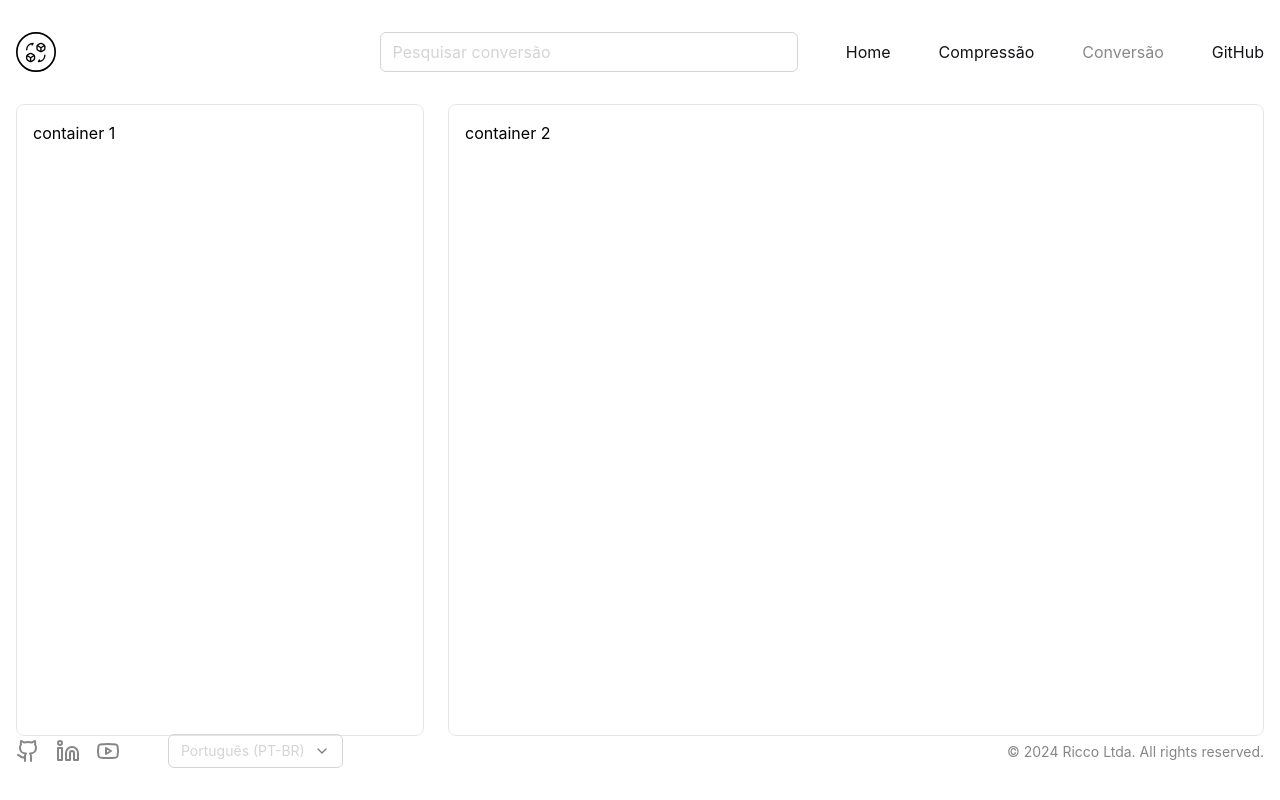
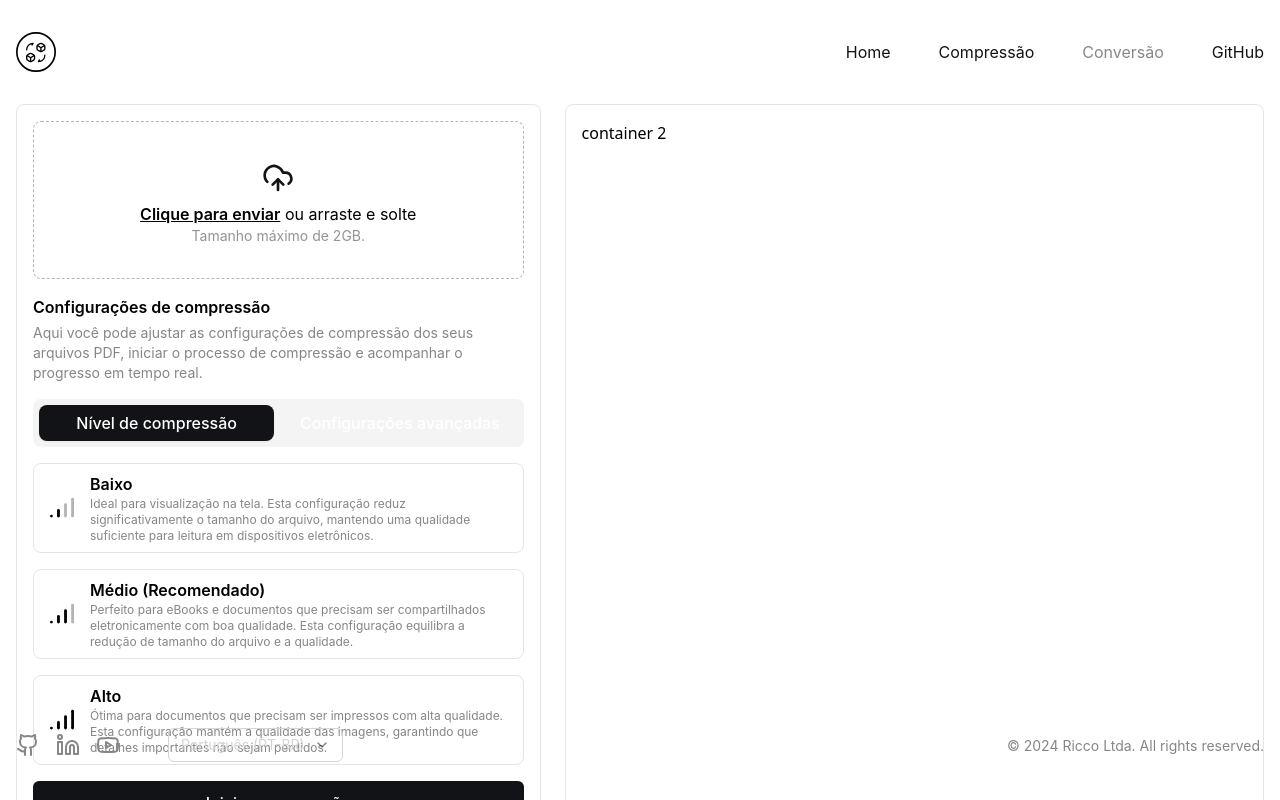
Before and after one commit to rafaeelricco/converto-app, a Next.js app: page /pt/compression in a window 1280 px wide. Built offline with nearby package versions, Linux system fonts and the light colour scheme; a web font is replaced by a local one.

Commit message:
feat(compression-area): created intial layout for compression area

```diff
--- a/src/app/globals.css
+++ b/src/app/globals.css
@@ -137,11 +137,28 @@
    font-weight: 700;
 }
 
-* {
+body {
    margin: 0;
    padding: 0;
    box-sizing: border-box;
-   font-family: -apple-system, BlinkMacSystemFont, sans-serif;
+}
+
+body * {
+   box-sizing: inherit;
+   -webkit-font-smoothing: antialiased;
+   -moz-osx-font-smoothing: grayscale;
+}
+
+body *:after,
+body *:before {
+   padding: 0;
+   margin: 0;
+   box-sizing: inherit;
+}
+
+* {
+   -webkit-font-smoothing: antialiased;
+   -moz-osx-font-smoothing: grayscale;
 }
 
 body {
@@ -173,7 +190,7 @@ a,
 ul,
 li,
 button {
-   font-family: -apple-system, BlinkMacSystemFont, sans-serif !important;
+   font-family: 'SF Pro Display', sans-serif;
 }
 
 input:-webkit-autofill::first-line {
--- a/src/app/layout.tsx
+++ b/src/app/layout.tsx
@@ -15,12 +15,12 @@ export async function generateStaticParams() {
 
 export default function Root({ children, params }: { children: React.ReactNode; params: { lang: string } }) {
    return (
-      <html lang={params.lang}>
+      <html lang={params.lang} className="antialiased">
          <Head
             title="Converto | Transformar seus arquivos é simples e rápido."
             description="A solução gratuita para todas as suas necessidades de conversão de arquivos."
          />
-         <body className="antialiased" id="root">
+         <body id="root">
             {children}
             <Toaster />
          </body>
--- /dev/null
+++ b/src/components/svgs/compression-level.tsx
@@ -0,0 +1,48 @@
+function LowLevel(props: React.SVGProps<SVGSVGElement>) {
+   return (
+      <svg viewBox="0 0 17 15" fill="none" xmlns="http://www.w3.org/2000/svg" {...props}>
+         <circle cx={1} cy={13.5} r={1} fill="#030303" />
+         <circle cx={6} cy={13.5} r={1} fill="#030303" />
+         <circle cx={11} cy={13.5} r={0.5} fill="#B4B4B4" stroke="#B4B4B4" />
+         <circle cx={16} cy={13.5} r={0.5} fill="#B4B4B4" stroke="#B4B4B4" />
+         <circle cx={6} cy={9.5} r={1} fill="#030303" />
+         <circle cx={11} cy={5.5} r={0.5} fill="#B4B4B4" stroke="#B4B4B4" />
+         <circle cx={16} cy={1.5} r={0.5} fill="#B4B4B4" stroke="#B4B4B4" />
+         <path d="M6 9.5v4" stroke="#030303" strokeWidth={2} />
+         <path d="M11 5.5v8M16 1.5v12" stroke="#B4B4B4" strokeWidth={2} />
+      </svg>
+   )
+}
+
+function MediumLevel(props: React.SVGProps<SVGSVGElement>) {
+   return (
+      <svg viewBox="0 0 17 15" fill="none" xmlns="http://www.w3.org/2000/svg" {...props}>
+         <circle cx={1} cy={13.5} r={0.5} fill="#030303" stroke="#030303" />
+         <circle cx={6} cy={13.5} r={0.5} fill="#030303" stroke="#030303" />
+         <circle cx={11} cy={13.5} r={0.5} fill="#030303" stroke="#030303" />
+         <circle cx={16} cy={13.5} r={0.5} fill="#B4B4B4" stroke="#B4B4B4" />
+         <circle cx={6} cy={9.5} r={0.5} fill="#030303" stroke="#030303" />
+         <circle cx={11} cy={5.5} r={0.5} fill="#030303" stroke="#030303" />
+         <circle cx={16} cy={1.5} r={0.5} fill="#B4B4B4" stroke="#B4B4B4" />
+         <path d="M6 9.5v4M11 5.5v8" stroke="#030303" strokeWidth={2} />
+         <path d="M16 1.5v12" stroke="#B4B4B4" strokeWidth={2} />
+      </svg>
+   )
+}
+
+function HighLevel(props: React.SVGProps<SVGSVGElement>) {
+   return (
+      <svg viewBox="0 0 17 15" fill="none" xmlns="http://www.w3.org/2000/svg" {...props}>
+         <circle cx={1} cy={13.5} r={0.5} fill="#030303" stroke="#030303" />
+         <circle cx={6} cy={13.5} r={0.5} fill="#030303" stroke="#030303" />
+         <circle cx={11} cy={13.5} r={0.5} fill="#030303" stroke="#030303" />
+         <circle cx={16} cy={13.5} r={0.5} fill="#030303" stroke="#030303" />
+         <circle cx={6} cy={9.5} r={0.5} fill="#030303" stroke="#030303" />
+         <circle cx={11} cy={5.5} r={0.5} fill="#030303" stroke="#030303" />
+         <circle cx={16} cy={1.5} r={0.5} fill="#030303" stroke="#030303" />
+         <path d="M6 9.5v4M11 5.5v8M16 1.5v12" stroke="#030303" strokeWidth={2} />
+      </svg>
+   )
+}
+
+export { HighLevel, LowLevel, MediumLevel }
--- /dev/null
+++ b/src/components/ui/dropzone.tsx
@@ -0,0 +1,65 @@
+import { cn } from '@/lib/utils'
+import { CloudUpload } from 'lucide-react'
+import React from 'react'
+import { useDropzone } from 'react-dropzone'
+
+// const getColor = (props) => {
+//   if (props.isDragAccept) {
+//       return '#00e676';
+//   }
+//   if (props.isDragReject) {
+//       return '#ff1744';
+//   }
+//   if (props.isFocused) {
+//       return '#2196f3';
+//   }
+//   return '#eeeeee';
+// }
+
+// const Container = styled.div`
+//   flex: 1;
+//   display: flex;
+//   flex-direction: column;
+//   align-items: center;
+//   padding: 20px;
+//   border-width: 2px;
+//   border-radius: 2px;
+//   border-color: ${props => getColor(props)};
+//   border-style: dashed;
+//   background-color: #fafafa;
+//   color: #bdbdbd;
+//   outline: none;
+//   transition: border .24s ease-in-out;
+// `;
+
+const Dropzone: React.FC = (props) => {
+   const { getRootProps, getInputProps, isFocused, isDragAccept, isDragReject } = useDropzone({
+      accept: { 'application/pdf': [] }
+   })
+
+   return (
+      <div
+         className={cn(
+            'flex h-auto w-full flex-1 flex-col items-center justify-center rounded-lg border border-dashed border-white-500 bg-transparent py-8 transition-all duration-300',
+            {
+               'border-black-500': isFocused,
+               'border-green-500': isDragAccept,
+               'border-red-500': isDragReject
+            }
+         )}
+         {...getRootProps({ isFocused, isDragAccept, isDragReject })}
+      >
+         <input {...getInputProps()} />
+         <div className="flex flex-1 flex-col items-center justify-center">
+            <CloudUpload className="my-2 h-8 w-8 text-black-500" />
+            <p className="font-sf-pro-display text-base">
+               <span className="cursor-default font-sf-pro-display font-semibold underline">Clique para enviar</span> ou
+               arraste e solte
+            </p>
+            <p className="font-sf-pro-display text-sm text-white-800">Tamanho máximo de 2GB.</p>
+         </div>
+      </div>
+   )
+}
+
+export { Dropzone }
--- a/src/components/ui/footer.tsx
+++ b/src/components/ui/footer.tsx
@@ -10,7 +10,7 @@ import React from 'react'
 const Footer: React.FC<DictionaryProps> = ({ dictionary, className }: FooterProps) => {
    return (
       <React.Fragment>
-         <nav className={cn('absolute bottom-0 z-20 mx-auto w-screen py-8', className)}>
+         <nav className={cn('absolute bottom-0 z-20 mx-auto min-h-[104px] w-screen py-8', className)}>
             <div className="container grid items-center justify-center space-y-4 lg:flex lg:justify-between lg:space-y-0">
                <div className="grid grid-flow-col gap-12">
                   <div className="grid grid-flow-col content-center items-center justify-center gap-4 lg:content-normal lg:justify-start">
--- a/src/components/ui/header.tsx
+++ b/src/components/ui/header.tsx
@@ -1,7 +1,6 @@
 'use client'
 
 import { LogoCircle, PanelLeftIcon } from '@/components/svgs'
-import { Input } from '@/components/ui/input'
 import { Sheet, SheetContent, SheetTrigger } from '@/components/ui/sheet'
 import { Tooltip, TooltipContent, TooltipProvider, TooltipTrigger } from '@/components/ui/tooltip'
 import { cn } from '@/lib/utils'
@@ -18,8 +17,8 @@ const Header: React.FC<DictionaryProps> = ({ dictionary, className }: HeaderProp
          <nav className={cn('w-screen py-8', className)}>
             <div className="container flex items-center justify-between">
                <LogoCircle className="h-10 w-10 antialiased" />
-               <div className="grid grid-cols-2 items-center gap-12">
-                  <Input placeholder="Pesquisar conversão" className="hidden lg:block" />
+               <div className="grid items-center gap-12">
+                  {/* <Input placeholder="Pesquisar conversão" className="hidden lg:block" /> */}
                   <div className="hidden grid-flow-col gap-12 lg:grid">
                      {items.map((item, index) => (
                         <ul className="w-full" key={item.id + index}>
--- a/src/components/ui/tabs.tsx
+++ b/src/components/ui/tabs.tsx
@@ -1,7 +1,7 @@
 'use client'
 
+import * as TabsPrimitive from '@radix-ui/react-tabs'
 import * as React from 'react'
-import * as TabsPrimitive from '@radix-ui/react-tabs'
 
 import { cn } from '@/lib/utils'
 
@@ -14,7 +14,7 @@ const TabsList = React.forwardRef<
    <TabsPrimitive.List
       ref={ref}
       className={cn(
-         'inline-flex h-10 items-center justify-center rounded-md bg-slate-100 p-1 text-slate-500 dark:bg-slate-800 dark:text-slate-400',
+         'inline-flex items-center justify-center rounded-lg bg-[#F4F4F4] p-1.5 text-slate-500 dark:bg-slate-800 dark:text-slate-400',
          className
       )}
       {...props}
@@ -29,7 +29,7 @@ const TabsTrigger = React.forwardRef<
    <TabsPrimitive.Trigger
       ref={ref}
       className={cn(
-         'ring-offset-white data-[state=active]:bg-white inline-flex items-center justify-center whitespace-nowrap rounded-sm px-3 py-1.5 text-sm font-medium transition-all focus-visible:outline-none focus-visible:ring-2 focus-visible:ring-slate-950 focus-visible:ring-offset-2 disabled:pointer-events-none disabled:opacity-50 data-[state=active]:text-slate-950 data-[state=active]:shadow-sm dark:ring-offset-slate-950 dark:focus-visible:ring-slate-300 dark:data-[state=active]:bg-slate-950 dark:data-[state=active]:text-slate-50',
+         'inline-flex cursor-default items-center justify-center whitespace-nowrap rounded-lg px-3 py-1.5 font-sf-pro-display text-sm font-medium text-white-100 ring-offset-white-250 transition-all focus-visible:outline-none focus-visible:ring-2 focus-visible:ring-slate-950 focus-visible:ring-offset-2 disabled:pointer-events-none disabled:opacity-50 data-[state=active]:bg-black-500 data-[state=active]:text-slate-950 data-[state=active]:shadow-sm dark:ring-offset-slate-950 dark:focus-visible:ring-slate-300 dark:data-[state=active]:bg-slate-950 dark:data-[state=active]:text-slate-50',
          className
       )}
       {...props}
@@ -44,7 +44,7 @@ const TabsContent = React.forwardRef<
    <TabsPrimitive.Content
       ref={ref}
       className={cn(
-         'ring-offset-white mt-2 focus-visible:outline-none focus-visible:ring-2 focus-visible:ring-slate-950 focus-visible:ring-offset-2 dark:ring-offset-slate-950 dark:focus-visible:ring-slate-300',
+         'ring-offset-white mt-4 focus-visible:outline-none focus-visible:ring-2 focus-visible:ring-slate-950 focus-visible:ring-offset-2 dark:ring-offset-slate-950 dark:focus-visible:ring-slate-300',
          className
       )}
       {...props}
@@ -52,4 +52,4 @@ const TabsContent = React.forwardRef<
 ))
 TabsContent.displayName = TabsPrimitive.Content.displayName
 
-export { Tabs, TabsList, TabsTrigger, TabsContent }
+export { Tabs, TabsContent, TabsList, TabsTrigger }
--- a/src/features/compression/compression.tsx
+++ b/src/features/compression/compression.tsx
@@ -1,15 +1,121 @@
 'use client'
 
+import * as Icon from '@/components/svgs/compression-level'
+import { Button } from '@/components/ui/button'
+
+import { Dropzone } from '@/components/ui/dropzone'
+import { Tabs, TabsContent, TabsList, TabsTrigger } from '@/components/ui/tabs'
+import { cn } from '@/lib/utils'
 import { DictionaryProps } from '@/types/dictionary'
 
 import React from 'react'
 
+enum TabOptions {
+   COMPRESSION_LEVEL = 'compression_level',
+   ADVANCED_SETTINGS = 'advanced_settings'
+}
+
 const CompressionArea: React.FC<HomeProps> = ({ dictionary }: HomeProps) => {
    return (
       <React.Fragment>
-         <div className="container grid grid-cols-[0.5fr_1fr] gap-6">
-            <div className="min-h-[632px] rounded-lg border border-white-250 p-4">container 1</div>
+         <div className="container grid grid-cols-[0.75fr_1fr] gap-6">
+            <div className="space-y-4 rounded-lg border border-white-250 p-4">
+               <Dropzone />
+               <div className="flex flex-1 flex-col gap-4">
+                  <div className="space-y-1">
+                     <p className="text-base font-semibold">Configurações de compressão</p>
+                     <p className="text-sm text-white-900">
+                        Aqui você pode ajustar as configurações de compressão dos seus arquivos PDF, iniciar o processo
+                        de compressão e acompanhar o progresso em tempo real.
+                     </p>
+                  </div>
+                  <Tabs defaultValue={TabOptions.COMPRESSION_LEVEL}>
+                     <TabsList className="grid w-full grid-cols-2 gap-2">
+                        <TabsTrigger value={TabOptions.COMPRESSION_LEVEL}>
+                           <span className="text-base font-medium text-white-100">Nível de compressão</span>
+                        </TabsTrigger>
+                        <TabsTrigger value={TabOptions.ADVANCED_SETTINGS}>
+                           <span className="text-base font-medium text-white-100">Configurações avançadas</span>
+                        </TabsTrigger>
+                     </TabsList>
+                     <TabsContent value={TabOptions.COMPRESSION_LEVEL}>
+                        <div className="space-y-4">
+                           <CompressionOption level="low" selected={false} onSelect={(level) => console.log(level)} />
+                           <CompressionOption
+                              level="medium"
+                              selected={false}
+                              onSelect={(level) => console.log(level)}
+                           />
+                           <CompressionOption level="high" selected={false} onSelect={(level) => console.log(level)} />
+                           <Button className="w-full" onClick={() => console.log('Comprimir')}>
+                              Iniciar compressão
+                           </Button>
+                        </div>
+                     </TabsContent>
+                     <TabsContent value={TabOptions.ADVANCED_SETTINGS}>pass</TabsContent>
+                  </Tabs>
+               </div>
+            </div>
             <div className="min-h-[632px] rounded-lg border border-white-250 p-4">container 2</div>
+         </div>
+      </React.Fragment>
+   )
+}
+
+type CompressionOptionProps = {
+   selected: boolean
+   level: 'low' | 'medium' | 'high'
+   onSelect: (level: 'low' | 'medium' | 'high') => void
+}
+
+const CompressionOption: React.FC<CompressionOptionProps> = ({ level, selected, onSelect }: CompressionOptionProps) => {
+   let mapping_icons = {
+      low: <Icon.LowLevel className="h-auto w-6" />,
+      medium: <Icon.MediumLevel className="h-auto w-6" />,
+      high: <Icon.HighLevel className="h-auto w-6" />
+   }
+
+   let mapping_texts = {
+      low: 'Baixo',
+      medium: 'Médio (Recomendado)',
+      high: 'Alto'
+   }
+
+   let mapping_descriptions = {
+      low: 'Ideal para visualização na tela. Esta configuração reduz significativamente o tamanho do arquivo, mantendo uma qualidade suficiente para leitura em dispositivos eletrônicos.',
+      medium:
+         'Perfeito para eBooks e documentos que precisam ser compartilhados eletronicamente com boa qualidade. Esta configuração equilibra a redução de tamanho do arquivo e a qualidade.',
+      high: 'Ótima para documentos que precisam ser impressos com alta qualidade. Esta configuração mantém a qualidade das imagens, garantindo que detalhes importantes não sejam perdidos.'
+   }
+
+   return (
+      <React.Fragment>
+         <div
+            onClick={() => onSelect(level)}
+            className={cn(
+               'grid cursor-default grid-cols-[24px_auto] items-center gap-4 rounded-lg border border-white-250 px-4 py-2',
+               {
+                  'bg-black-500': selected
+               }
+            )}
+         >
+            {mapping_icons[level]}
+            <div>
+               <p
+                  className={cn('font-sf-pro-display text-base font-semibold', {
+                     'text-white-100': selected
+                  })}
+               >
+                  {mapping_texts[level]}
+               </p>
+               <p
+                  className={cn('font-sf-pro-display text-xs text-white-900', {
+                     'text-white-400': selected
+                  })}
+               >
+                  {mapping_descriptions[level]}
+               </p>
+            </div>
          </div>
       </React.Fragment>
    )
--- a/src/features/home/hero.tsx
+++ b/src/features/home/hero.tsx
@@ -12,7 +12,9 @@ const HomeComponent: React.FC<HomeProps> = ({ dictionary }: HomeProps) => {
    return (
       <React.Fragment>
          <div className="relative min-h-screen overflow-hidden">
-            <Header dictionary={dictionary} />
+            <div className="absolute left-0 top-0 z-50">
+               <Header dictionary={dictionary} />
+            </div>
             <div className="container relative mb-10 flex min-h-screen flex-col items-center justify-center lg:mb-0">
                <div className="z-20 space-y-6">
                   <Logo className="h-12 w-full fill-black-200 antialiased md:h-14 lg:h-16" />
```
Also changed, not shown: 1 other file (tests, documents, lock files or other folders).
